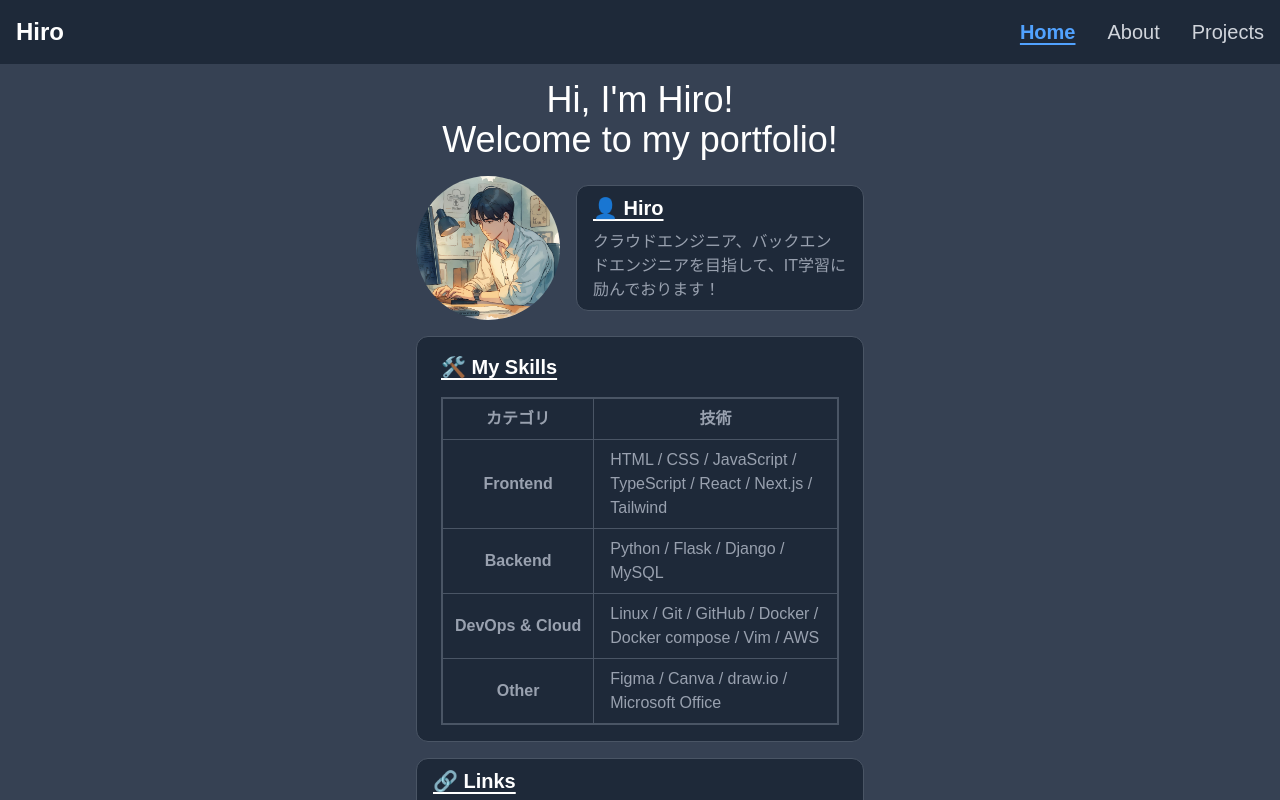
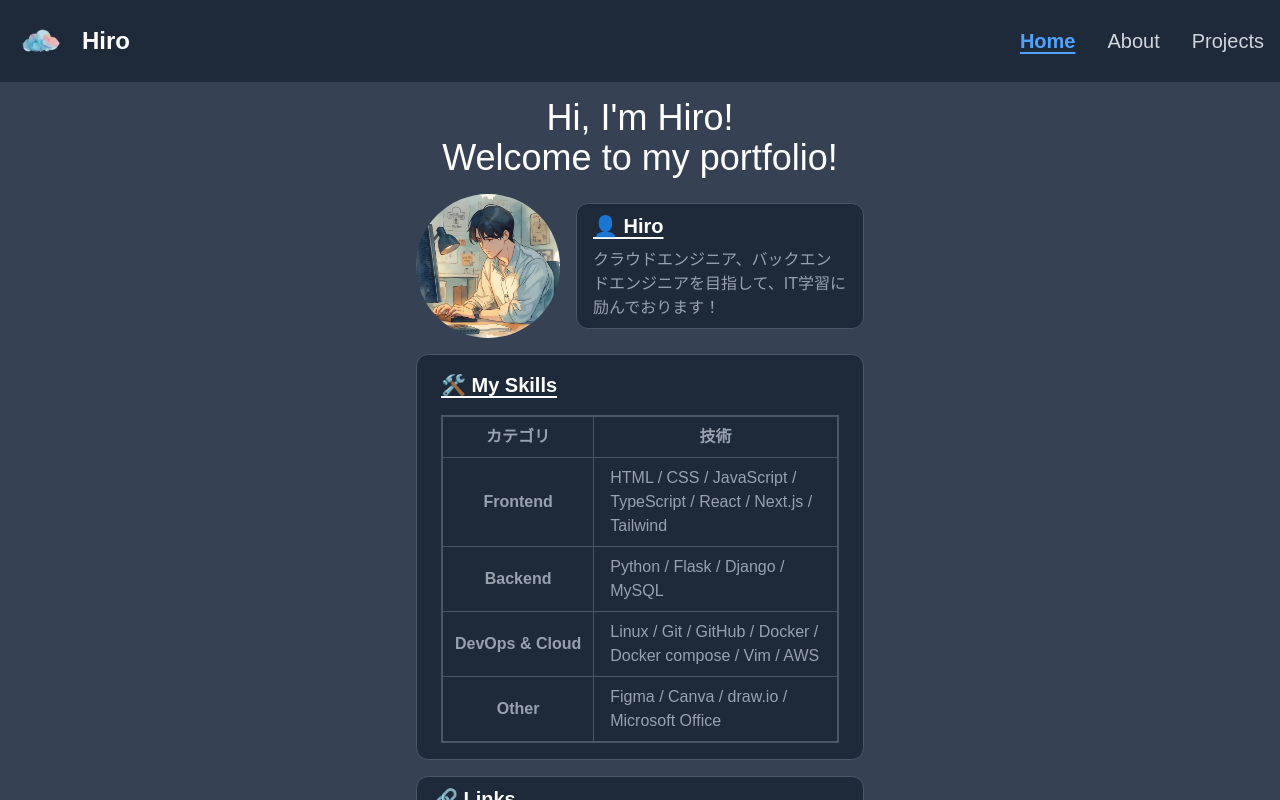
Before and after one commit to hiro-53-RareTECH/Portfolio, a Next.js app: page / in a window 1280 px wide. Shown: the top 800 px of the page. Built offline with nearby package versions, Linux system fonts and the light colour scheme.

Commit message:
ヘッダーにロゴ画像を設定、Homeへのリンク付け

```diff
--- a/app/components/Header.tsx
+++ b/app/components/Header.tsx
@@ -15,9 +15,18 @@ export const Header = () => {
 
   return (
     <header className="flex justify-between bg-gray-800 text-white p-4 items-center">
-      <div>
-        <h1 className="text-2xl font-bold flex-1">Hiro</h1>
-      </div>
+      <Link href="/">
+        <div className="flex space-x-4 items-center">
+          <Image
+            className="rounded-full bg-transparent"
+            src="/portfolio-logo.png"
+            alt="ロゴ画像"
+            width={50}
+            height={50}
+          />
+          <h1 className="text-2xl font-bold flex-1">Hiro</h1>
+        </div>
+      </Link>
       <nav className="text-xl space-x-8">
         <Link href="/" className={linkStyle("/")}>
           Home
```
